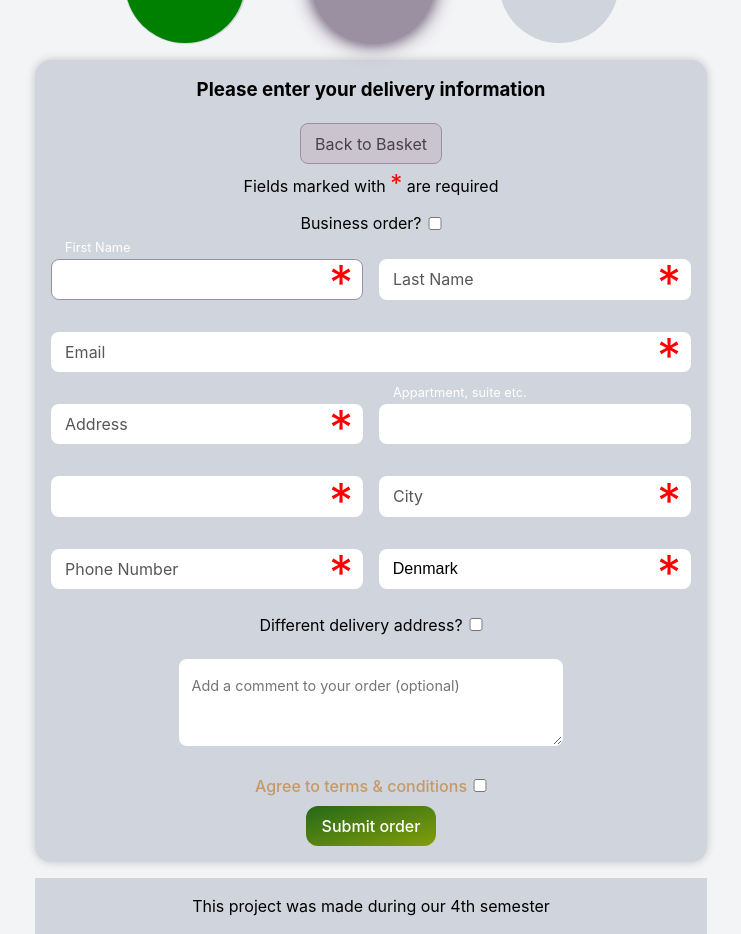
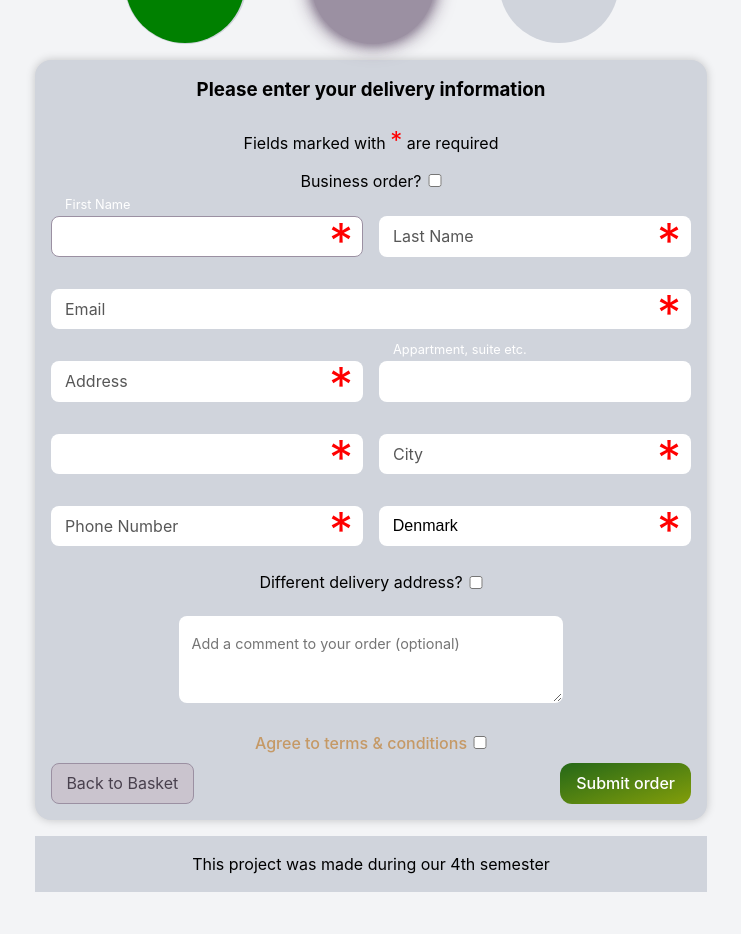
Before and after one commit to Jakob-SA/webstoreFrontend, a React (Vite) app: page /delivery in a window 1280 px wide. Shown: the part 220-1154 px from the top of the page, without its empty margins (269-1010 px from the left). After the commit the page ends 1112 px from the top, so only its background shows below. Built offline with nearby package versions, Linux system fonts and the light colour scheme; no server answers.

Commit message:
Changed navigationbutton on orderform

```diff
--- a/src/components/delivery/orderform.css
+++ b/src/components/delivery/orderform.css
@@ -122,13 +122,13 @@ input::placeholder {
   white-space: nowrap;
 }
 
-.acceptButton:not([disabled]):focus {
+.acceptButton:focus {
   box-shadow: 0 0 0.25rem rgba(0, 0, 0, 0.5),
     -0.125rem -0.125rem 1rem rgba(37, 223, 53, 0.5),
     0.125rem 0.125rem 1rem rgba(255, 154, 90, 0.5);
 }
 
-.acceptButton:not([disabled]):hover {
+.acceptButton:hover {
   box-shadow: 0 0 0.25rem rgba(0, 0, 0, 0.5),
     -0.125rem -0.125rem 1rem rgba(37, 223, 53, 0.5),
     0.125rem 0.125rem 1rem rgba(255, 154, 90, 0.5);
@@ -151,17 +151,19 @@ input::placeholder {
   padding: 0;
 }
 .input-wrapper textarea {
-  font-size: .9em;
+  font-size: 0.9em;
   font-family: inherit;
   height: 6em;
   width: 60%;
 }
 
-.basket-button a {
-  color: var(--color-button-secondary);
+.spacer {
+  display: flex;
+  flex-direction: row;
+  justify-content: space-between;
 }
 
-@media (max-width: 970px) {
+@media (max-width: 725px) {
   .deliveryPage {
     width: 90%;
   }
--- a/src/components/delivery/orderform.tsx
+++ b/src/components/delivery/orderform.tsx
@@ -117,9 +117,6 @@ function Orderform() {
     return (
       <>
         <h3>Please enter your delivery information</h3>
-        <Link to="/" className="basket-button">
-          <button type="button">Back to Basket</button>
-        </Link>
         <p>
           Fields marked with <span className="asterisk">*</span> are required
         </p>
@@ -387,10 +384,15 @@ function Orderform() {
             <input type="checkbox" id="termsAndConditions" required />
           </div>
         </div>
+        <div className="spacer">
+          <Link to="/" className="backButton">
+            <button type="button">Back to Basket</button>
+          </Link>
           {loading && <p>Submitting order, please hold...</p>}
           <button type="submit" className="acceptButton">
             Submit order
           </button>
+        </div>
       </form>
     </>
   );
```
Lines whose indentation alone changed are shown as unchanged.
